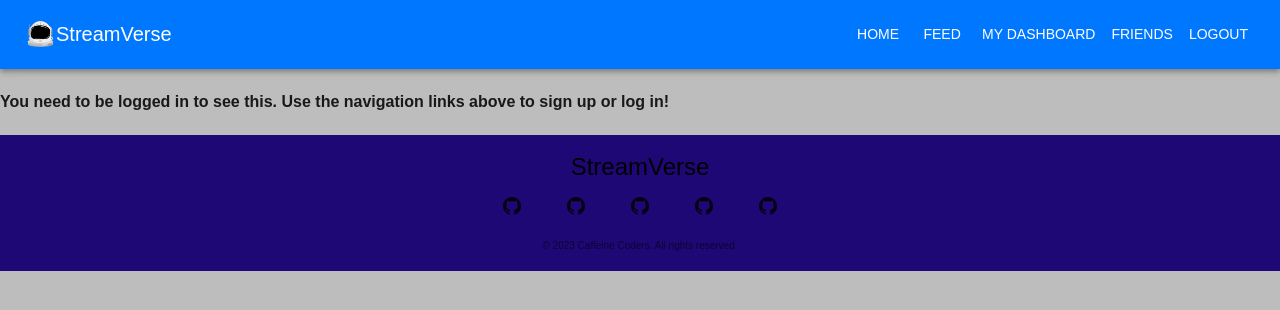
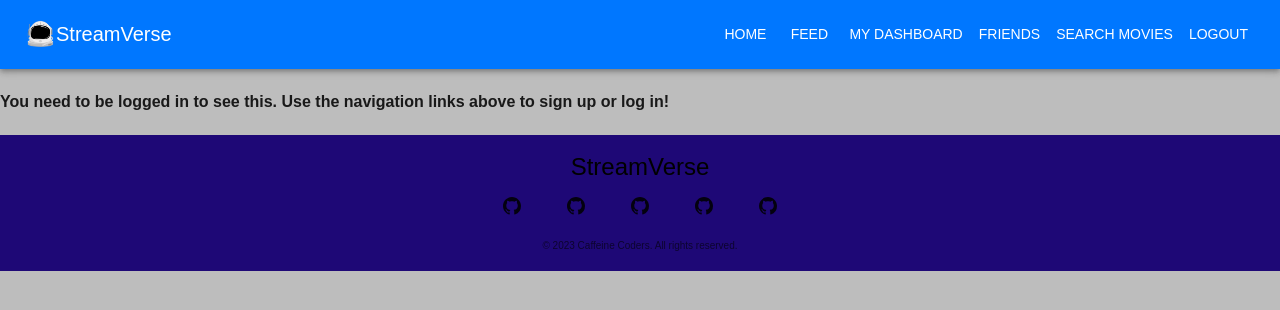
Before and after one commit to emilymclean94/broken_movie_app, a React (Create React App) app in the folder client/: page /mydashboard in a window 1280 px wide. Shown: the top 310 px of the page. Built offline with nearby package versions, Linux system fonts and the light colour scheme; no server answers.

Commit message:
linked movie search function

```diff
--- a/client/src/App.js
+++ b/client/src/App.js
@@ -10,7 +10,7 @@ import Login from "../src/components/ModalsPages/LoginModal";
 import SignUp from "./components/ModalsPages/SignUpModal";
 import Feed from "./pages/Feed";
 import MyDashboard from "./pages/MyDashboard";
-// import MovieSearch from "./pages/MovieSearch";
+import MovieSearch from "./pages/MovieSearch";
 // import FriendDashboard from "./pages/FriendDashboard";
 // import UserProfile from "./components/DashboardUser/UserProfile";
 import Auth from './utils/auth';
@@ -102,7 +102,7 @@ function App() {
             <Route path="/feed" element={<Feed />} />
             {/* <Route path="/yourdashboard" element={<FriendDashboard />} /> */}
             <Route path="/mydashboard" element={<MyDashboard />} />
-            {/* <Route path="/moviesearch" element={<MovieSearch />} /> */}
+            <Route path="/moviesearch" element={<MovieSearch />} />
 
 
           </Routes>
--- a/client/src/components/NavBars/NavBar.js
+++ b/client/src/components/NavBars/NavBar.js
@@ -60,6 +60,12 @@ function NavBar() {
                 Friends
               </Button>
               <Button
+                onClick={() => window.location.assign('/moviesearch')}
+                sx={{ my: 2, color: 'white', display: 'block' }}
+              >
+                Search Movies
+              </Button>
+              <Button
                 onClick={() => Auth.logout()}
                 sx={{ my: 2, color: 'white', display: 'block' }}
               >
```
